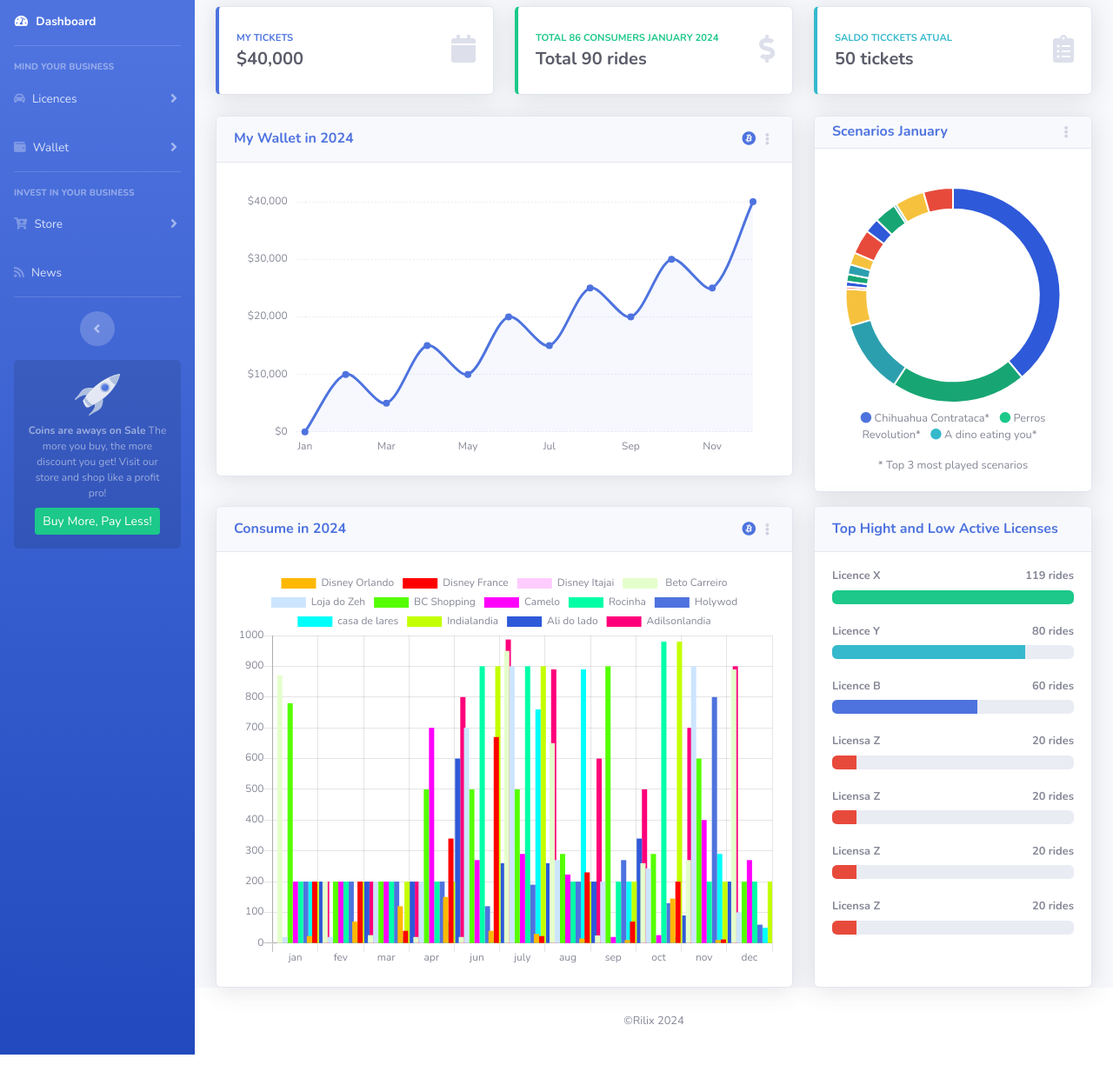
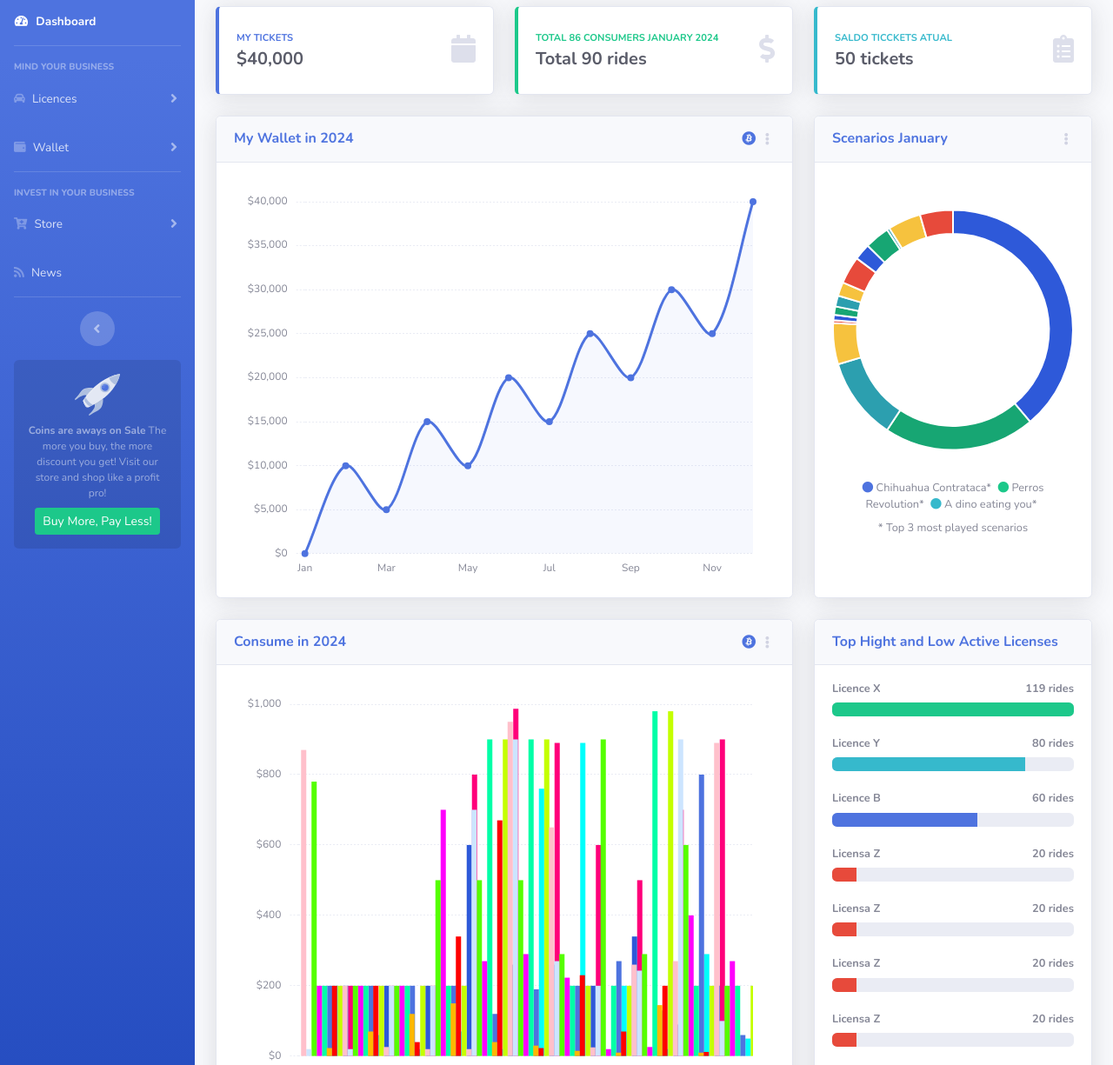
Before and after one commit to indiamaris/rilix_design_test, a website: page index.html in a window 1280 px wide. Shown: the part 75-1300 px from the top of the page at 87% size. Drawn offline with nearby package versions, Linux system fonts and the light colour scheme.

Commit message:
absolutely aligned

```diff
--- a/index.html
+++ b/index.html
@@ -262,8 +262,8 @@
                                     </div>
                                 </div>
                                 <!-- Card Body -->
-                                <div class="card-body">
-                                    <div class="chart-area">
+                        <div class="card-body" style='height: 500px' ;>
+                            <div class="h-100">
                                         <canvas id="myAreaChart"></canvas>
                                     </div>
                                 </div>
@@ -275,7 +275,7 @@
                             <div class="card shadow mb-3">
                                 <!-- Card Header - Dropdown -->
                                 <div
-                                    class="card-header py-2 d-flex flex-row align-items-center justify-content-between">
+                                    class="card-header py-3 d-flex flex-row align-items-center justify-content-between">
                                     <h6 class="m-0 font-weight-bold text-primary">Scenarios January</h6>
                                     <div class="dropdown no-arrow">
                                         <a class="dropdown-toggle" href="#" role="button" id="dropdownMenuLink"
@@ -286,18 +286,18 @@
                                     </div>
                                 </div>
                                 <!-- Card Body -->
-                                <div class="card-body">
-                                    <div class="chart-pie pt-4 pb-1">
+                                <div class="card-body" style='height: 500px' ;>
+                                    <div class="h-75">
                                         <canvas id="myPieChart"></canvas>
                                     </div>
-                                    <div class="mt-1 text-center small mb-3">
-                                        <span class="mr-2 mb-1">
+                                    <div class=" text-center small">
+                                        <span class="mr-1 h-25">
                                             <i class="fas fa-circle text-primary"></i> Chihuahua Contrataca*
                                         </span>
-                                        <span class="mr-2 mb-1">
+                                        <span class="mr-1">
                                             <i class="fas fa-circle text-success"></i> Perros Revolution*
                                         </span>
-                                        <span class="mr-2 mb-1">
+                                        <span class="mr-1">
                                             <i class="fas fa-circle text-info"></i> A dino eating you*
                                         </span>
 
--- a/js/demo/chart-area-demo.js
+++ b/js/demo/chart-area-demo.js
@@ -44,7 +44,7 @@ var myLineChart = new Chart(ctx, {
       pointHoverRadius: 3,
       pointHoverBackgroundColor: "rgba(78, 115, 223, 1)",
       pointHoverBorderColor: "rgba(78, 115, 223, 1)",
-      pointHitRadius: 10,
+      pointHitRadius: 100,
       pointBorderWidth: 2,
       data: [0, 10000, 5000, 15000, 10000, 20000, 15000, 25000, 20000, 30000, 25000, 40000],
     }],
@@ -69,12 +69,12 @@ var myLineChart = new Chart(ctx, {
           drawBorder: false
         },
         ticks: {
-          maxTicksLimit: 7
+          maxTicksLimit: 10
         }
       }],
       yAxes: [{
         ticks: {
-          maxTicksLimit: 5,
+          maxTicksLimit: 10,
           padding: 10,
           // Include a dollar sign in the ticks
           callback: function(value, index, values) {
@@ -106,7 +106,7 @@ var myLineChart = new Chart(ctx, {
       displayColors: false,
       intersect: false,
       mode: 'index',
-      caretPadding: 10,
+      caretPadding: 12,
       callbacks: {
         label: function(tooltipItem, chart) {
           var datasetLabel = chart.datasets[tooltipItem.datasetIndex].label || '';
@@ -114,5 +114,5 @@ var myLineChart = new Chart(ctx, {
         }
       }
     }
-  }
+  },
 });
--- a/js/demo/demoniandia/consumers.js
+++ b/js/demo/demoniandia/consumers.js
@@ -90,9 +90,9 @@ var consumers = new Chart(ctx,   {
           }
           ,
           {
-             backgroundColor: "#E5FFCC",
-      hoverBackgroundColor: "#E5FFCC",
-      borderColor: "#E5FFCC",
+             backgroundColor: "pink",
+      hoverBackgroundColor: "pink",
+      borderColor: "pink",
             label: ' Beto Carreiro',
              barThickness: 6
              ,
@@ -188,13 +188,69 @@ var consumers = new Chart(ctx,   {
         ] },
   options: {
     maintainAspectRatio: false,
+    layout: {
+      padding: {
+        left: 10,
+        right: 25,
+        top: 25,
+        bottom: 0
+      }
+    },
     scales: {
+      xAxes: [{
+        time: {
+          unit: 'date'
+        },
+        gridLines: {
+          display: false,
+          drawBorder: false
+        },
+        ticks: {
+          maxTicksLimit: 10
+        }
+      }],
       yAxes: [{
+        ticks: {
+          maxTicksLimit: 10,
+          padding: 10,
+          // Include a dollar sign in the ticks
+          callback: function(value, index, values) {
+            return '$' + number_format(value);
+          }
+        },
         gridLines: {
-                offsetGridLines: false
+          color: "rgb(234, 236, 244)",
+          zeroLineColor: "rgb(234, 236, 244)",
+          drawBorder: false,
+          borderDash: [2],
+          zeroLineBorderDash: [2]
+        }
+      }],
     },
-           ticks: { beginAtZero: false  }
-        }]
+    legend: {
+      display: false
+    },
+    tooltips: {
+      backgroundColor: "rgb(255,255,255)",
+      bodyFontColor: "#858796",
+      titleMarginBottom: 10,
+      titleFontColor: '#6e707e',
+      titleFontSize: 14,
+      borderColor: '#dddfeb',
+      borderWidth: 1,
+      xPadding: 15,
+      yPadding: 15,
+      displayColors: false,
+      intersect: false,
+      mode: 'index',
+      caretPadding: 12,
+      callbacks: {
+        label: function(tooltipItem, chart) {
+          var datasetLabel = chart.datasets[tooltipItem.datasetIndex].label || '';
+          return datasetLabel + ': $' + number_format(tooltipItem.yLabel);
         }
       }
+    }
+  },
+
 });
--- a/scss/_charts.scss
+++ b/scss/_charts.scss
@@ -1,8 +1,8 @@
 // Area Chart
 .chart-area {
-  position: relative;
-  height: 10rem;
-  width: 100%;
+  position: relativeß;
+  height: 15rem;
+  width: 125%;
   @include media-breakpoint-up(md) {
     height: 20rem;
   }
@@ -14,7 +14,7 @@
   height: 10rem;
   width: 100%;
   @include media-breakpoint-up(md) {
-    height: 20rem;
+    height: 25rem;
   }
 }
 
```
Lines whose indentation alone changed are shown as unchanged.
